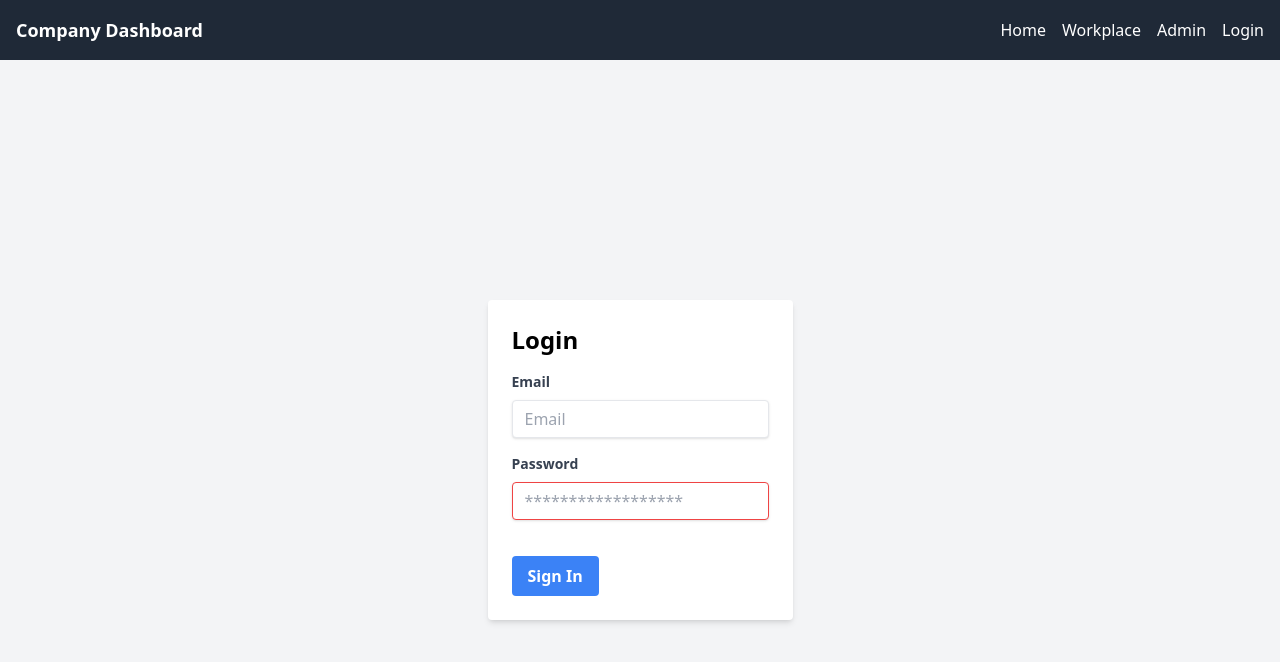
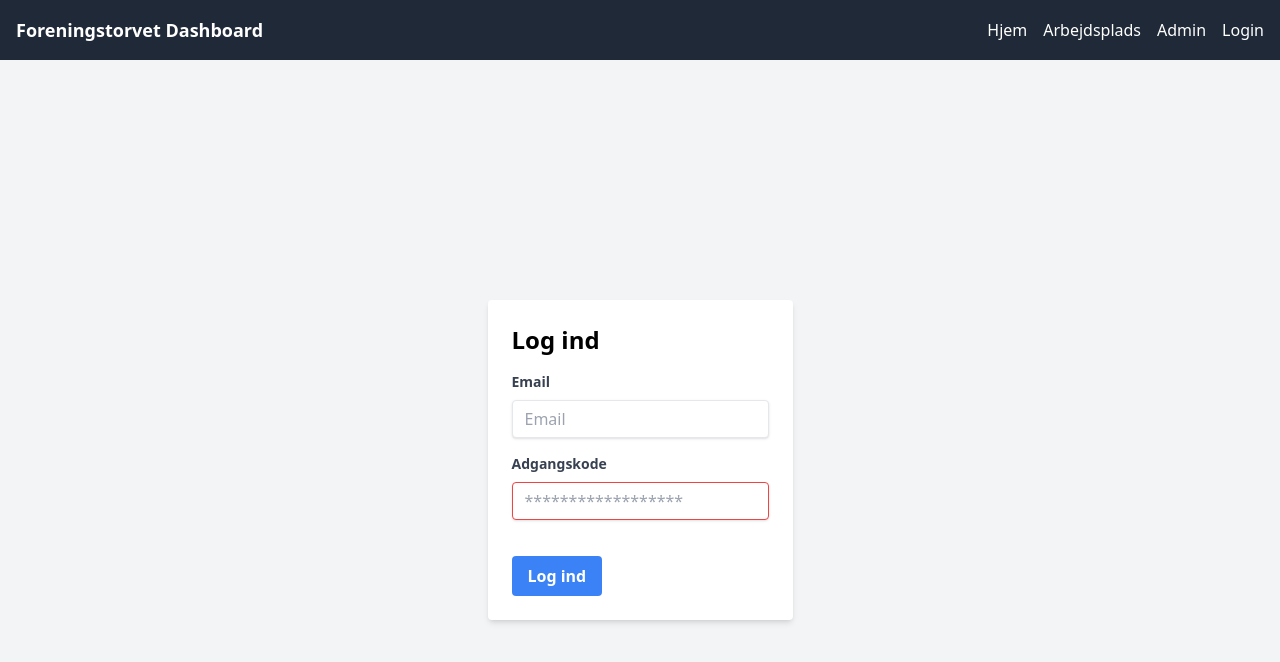
Before and after one commit to GPT-Engineer-App/knowledge-share-dashboard, a React (Vite) app: page /login in a window 1280 px wide. Shown: the top 662 px of the page. Built offline with nearby package versions, Linux system fonts and the light colour scheme.

Commit message:
Updated text to Danish and changed company name to "Foreningstorvet".

```diff
--- a/src/App.jsx
+++ b/src/App.jsx
@@ -11,7 +11,7 @@ function App() {
       <Navbar />
       <Routes>
         <Route exact path="/" element={<Index />} />
-        <Route exact path="/workplace" element={<WorkplaceDashboard />} />
+        <Route exact path="/arbejdsplads" element={<WorkplaceDashboard />} />
         <Route exact path="/admin" element={<AdminDashboard />} />
         <Route exact path="/login" element={<Login />} />
       </Routes>
--- a/src/components/Navbar.jsx
+++ b/src/components/Navbar.jsx
@@ -5,10 +5,10 @@ const Navbar = () => {
   return (
     <nav className="bg-gray-800 p-4">
       <div className="container mx-auto flex justify-between items-center">
-        <div className="text-white text-lg font-bold">Company Dashboard</div>
+        <div className="text-white text-lg font-bold">Foreningstorvet Dashboard</div>
         <div className="flex space-x-4">
-          <Link to="/" className="text-white">Home</Link>
-          <Link to="/workplace" className="text-white">Workplace</Link>
+          <Link to="/" className="text-white">Hjem</Link>
+          <Link to="/arbejdsplads" className="text-white">Arbejdsplads</Link>
           <Link to="/admin" className="text-white">Admin</Link>
           <Link to="/login" className="text-white">Login</Link>
         </div>
--- a/src/pages/AdminDashboard.jsx
+++ b/src/pages/AdminDashboard.jsx
@@ -4,7 +4,7 @@ const AdminDashboard = () => {
   return (
     <div className="p-6">
       <h1 className="mb-4 text-3xl font-bold">Admin Dashboard</h1>
-      <p>Welcome to the admin dashboard. Here you can manage the environment and components in the workplace.</p>
+      <p>Velkommen til admin dashboardet. Her kan du administrere miljøet og komponenterne på arbejdspladsen.</p>
     </div>
   );
 };
--- a/src/pages/Index.jsx
+++ b/src/pages/Index.jsx
@@ -3,8 +3,8 @@ import React from 'react';
 const Index = () => {
   return (
     <div className="p-6">
-      <h1 className="mb-4 text-3xl font-bold">Welcome to the Company Dashboard</h1>
-      <p>This is the home page. Use the navigation bar to access different sections of the dashboard.</p>
+      <h1 className="mb-4 text-3xl font-bold">Velkommen til Foreningstorvet Dashboard</h1>
+      <p>Dette er startsiden. Brug navigationslinjen til at få adgang til forskellige sektioner af dashboardet.</p>
     </div>
   );
 };
--- a/src/pages/Login.jsx
+++ b/src/pages/Login.jsx
@@ -4,7 +4,7 @@ const Login = () => {
   return (
     <div className="flex items-center justify-center min-h-screen bg-gray-100">
       <div className="p-6 bg-white rounded shadow-md">
-        <h2 className="mb-4 text-2xl font-bold">Login</h2>
+        <h2 className="mb-4 text-2xl font-bold">Log ind</h2>
         <form>
           <div className="mb-4">
             <label className="block mb-2 text-sm font-bold text-gray-700" htmlFor="email">
@@ -19,7 +19,7 @@ const Login = () => {
           </div>
           <div className="mb-6">
             <label className="block mb-2 text-sm font-bold text-gray-700" htmlFor="password">
-              Password
+              Adgangskode
             </label>
             <input
               className="w-full px-3 py-2 mb-3 leading-tight text-gray-700 border border-red-500 rounded shadow appearance-none focus:outline-none focus:shadow-outline"
@@ -33,7 +33,7 @@ const Login = () => {
               className="px-4 py-2 font-bold text-white bg-blue-500 rounded hover:bg-blue-700 focus:outline-none focus:shadow-outline"
               type="button"
             >
-              Sign In
+              Log ind
             </button>
           </div>
         </form>
--- a/src/pages/WorkplaceDashboard.jsx
+++ b/src/pages/WorkplaceDashboard.jsx
@@ -3,8 +3,8 @@ import React from 'react';
 const WorkplaceDashboard = () => {
   return (
     <div className="p-6">
-      <h1 className="mb-4 text-3xl font-bold">Workplace Dashboard</h1>
-      <p>Welcome to the workplace dashboard. Here you can share knowledge and create discussion topics.</p>
+      <h1 className="mb-4 text-3xl font-bold">Arbejdsplads Dashboard</h1>
+      <p>Velkommen til arbejdsplads dashboardet. Her kan du dele viden og oprette diskussionsemner.</p>
     </div>
   );
 };
```
